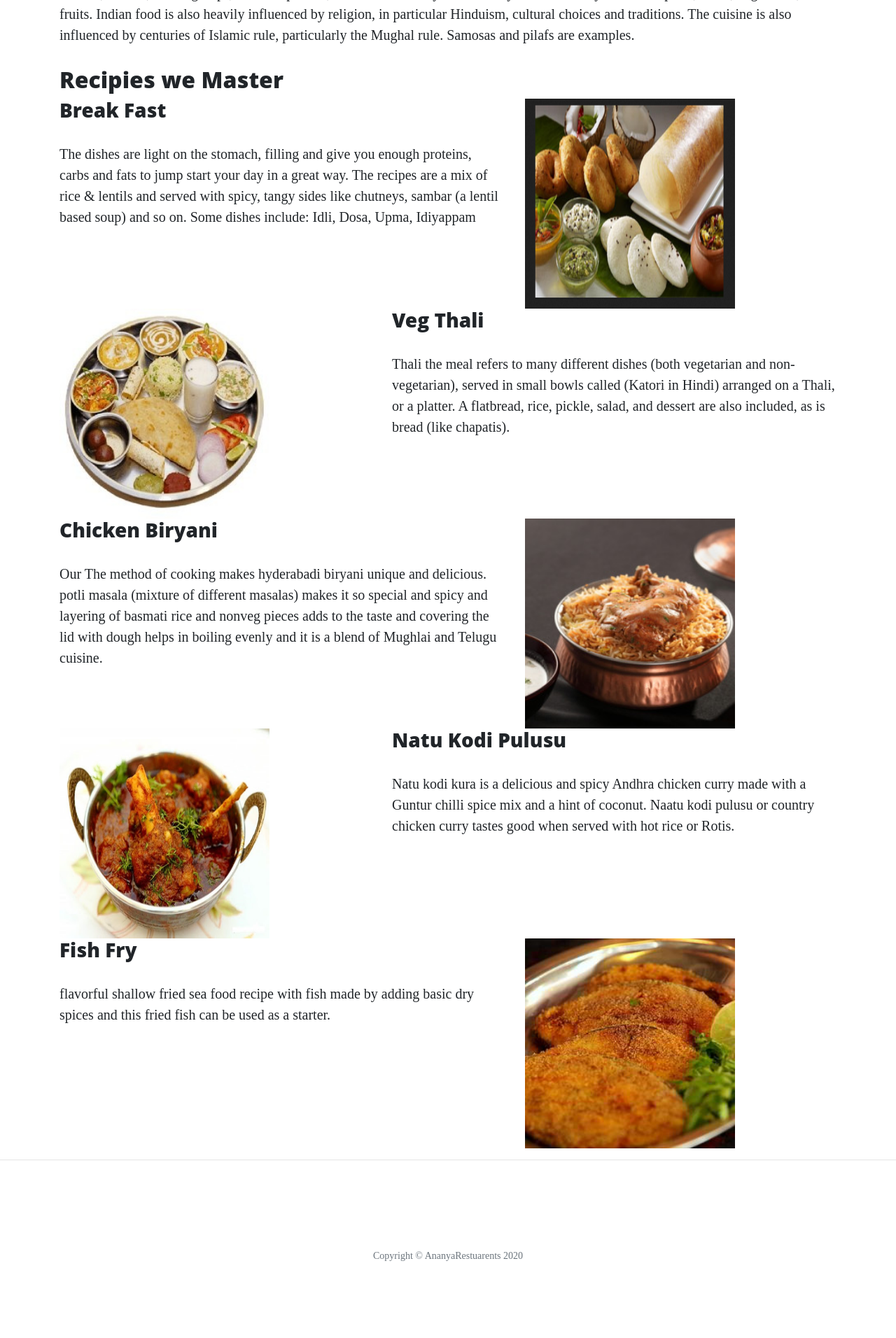
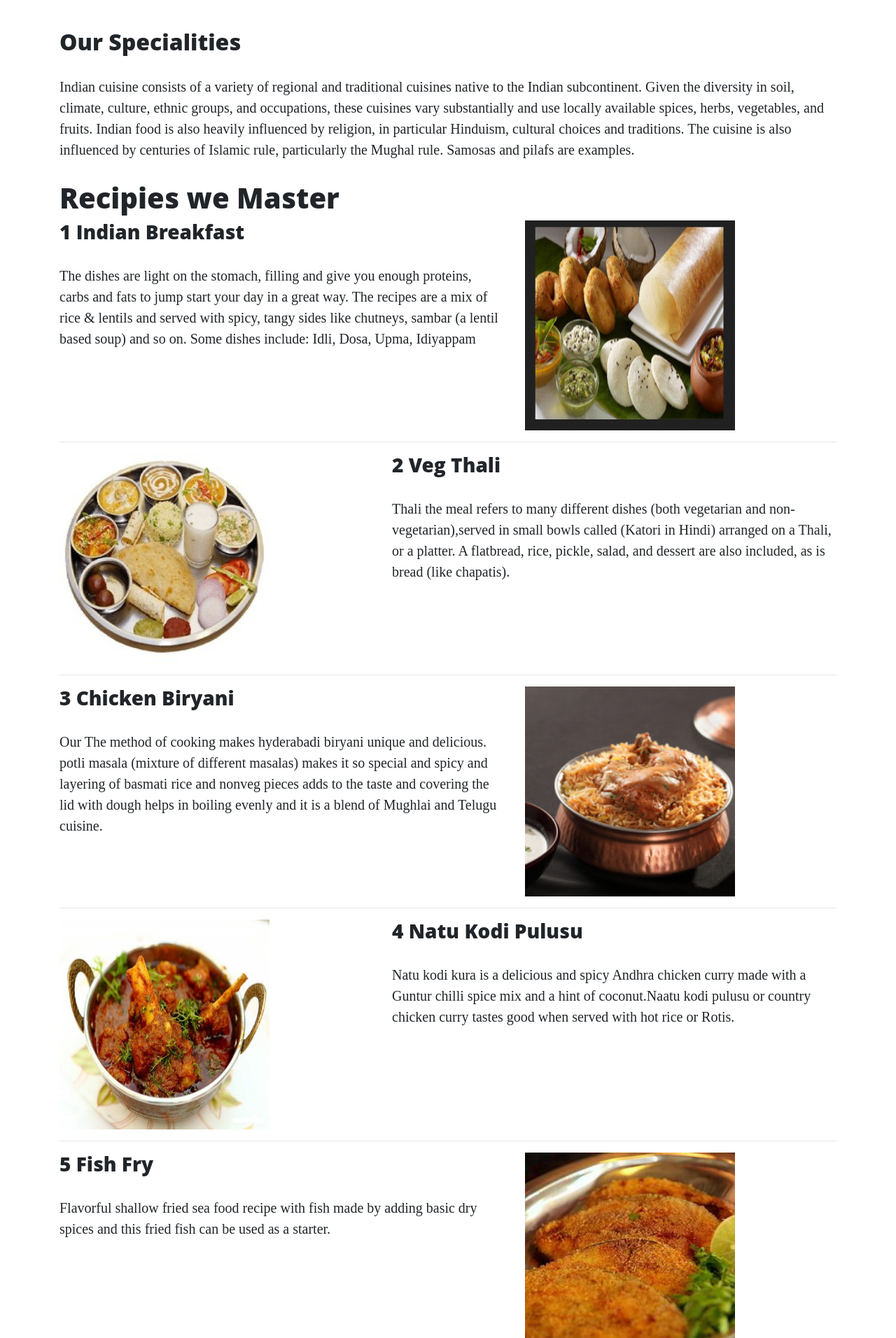
Before and after one commit to bsdebora/unittest, a Flask app: page /ourspecialities in a window 1280 px wide. Shown: the part 705-2617 px from the top of the page at 70% size. Before the commit the page ends 2507 px from the top, so only its background shows below. Run offline with Flask 2, Linux system fonts and the light colour scheme; some libraries are stand-ins or nearby versions.

Commit message:
got data from the backend displayed through on the frontend

```diff
--- /dev/null
+++ b/data/dishes.json
@@ -0,0 +1,39 @@
+[
+
+    {
+        "name": "Indian Breakfast",
+        "description": "The dishes are light on the stomach, filling and give you enough proteins, carbs and fats to jump start your day in a great way. The recipes are a mix of rice & lentils and served with spicy, tangy sides like chutneys, sambar (a lentil based soup) and so on. Some dishes include: Idli, Dosa, Upma, Idiyappam",
+        "image_source": "static/img/breakfast.png"
+    },
+     {
+        "name": "Veg Thali",
+        "description": "Thali the meal refers to many different dishes (both vegetarian and non-vegetarian),served in small bowls called (Katori in Hindi) arranged on a Thali, or a platter. A flatbread, rice, pickle, salad, and dessert are also included, as is bread (like chapatis).",
+        "image_source": "static/img/lunch thali.jpg"
+    },
+       {
+        "name": "Chicken Biryani",
+        "description": "Our The method of cooking makes hyderabadi biryani unique and delicious. potli masala (mixture of different masalas) makes it so special and spicy and layering of basmati rice and nonveg pieces adds to the taste and covering the lid with dough helps in boiling evenly and it is a blend of Mughlai and Telugu cuisine.",
+        "image_source": "static/img/hyderabadi-chicken-biryani.jpg"
+    },
+     {
+        "name": "Natu Kodi Pulusu",
+        "description": "Natu kodi kura is a delicious and spicy Andhra chicken curry made with a Guntur chilli spice mix and a hint of coconut.Naatu kodi pulusu or country chicken curry tastes good when served with hot rice or Rotis.",
+        "image_source": "static/img/Chicken curry.jpg"
+    },
+      {
+        "name": "Fish Fry",
+        "description": "Flavorful shallow fried sea food recipe with fish made by adding basic dry spices and this fried fish can be used as a starter.",
+        "image_source": "static/img/fish-fry.jpg"
+    },
+        {
+        "name": "Spicy Fish Gravy",
+        "description": "Delicious, flavourful spicy, tangy, fish curry in an onion tomato base. The spicy flavours of this recipe will surely take your food experience up by a notch!",
+        "image_source": "static/img/Hyderabadi Fish Curry.JPG"
+    },
+     {
+        "name": "Mutton Curry",
+        "description": "Rogan josh, also written roghan josh or roghan ghosht, is an aromatic curried meat dish of Persian or Kashmiri origin. It is made with red meat, traditionally lamb or goat. It is coloured and flavoured primarily by alkanet flower or root and Kashmiri chilies. It is one of the signature recipes of Kashmiri cuisine. ",
+        "image_source": "static/img/muttonroganjosh.jpg"
+    }
+
+]
--- a/run.py
+++ b/run.py
@@ -1,4 +1,5 @@
 import os
+import json
 from flask import Flask , render_template
 
 app = Flask(__name__)
@@ -11,17 +12,20 @@ def index():
 
 @app.route("/ourspecialities")
 def ourspecialities():
-    return render_template("ourspecialities.html")
+    data = []
+    with open("data/dishes.json","r") as json_data:
+        data = json.load(json_data)
+    return render_template("ourspecialities.html", page_title="Our Specialities", dishes =data)
 
 
 @app.route("/contact")
 def contact():
-    return render_template("contact.html")
+    return render_template("contact.html", page_title = "Contact Us")
 
 
 @app.route("/careers")
 def careers():
-    return render_template("careers.html")
+    return render_template("careers.html", age_title = "Come work with us")
 
 
 if __name__ == '__main__':
--- a/templates/base.html
+++ b/templates/base.html
@@ -43,7 +43,7 @@
       <div class="row">
         <div class="col-lg-8 col-md-10 mx-auto">
           <div class="site-heading">
-            <h1>Great Food &amp; Great Life</h1>
+            <h1> Nothing brings people together like Good Food</h1>
 
           </div>
         </div>
--- a/templates/careers.html
+++ b/templates/careers.html
@@ -1,5 +1,5 @@
 {% extends 'base.html' %}
 {% block content %}
 
-        <h2>Come work with us</h2>
+        <h2>{{ page_title }}</h2>
 {% endblock %}
--- a/templates/contact.html
+++ b/templates/contact.html
@@ -1,5 +1,5 @@
 {% extends 'base.html' %}
 {% block content %}
 
-        <h2>Contact Page</h2>
+        <h2>{{ page_title }}</h2>
 {% endblock %}
--- a/templates/ourspecialities.html
+++ b/templates/ourspecialities.html
@@ -1,64 +1,43 @@
 {% extends 'base.html' %}
 {% block content %}
+
+
+    <h2>{{ page_title }}</h2>
     <p>Indian cuisine consists of a variety of regional and traditional cuisines native to the Indian subcontinent.
     Given the diversity in soil, climate, culture, ethnic groups, and occupations,
     these cuisines vary substantially and use locally available spices, herbs, vegetables, and fruits.
     Indian food is also heavily influenced by religion, in particular Hinduism, cultural choices and traditions.
     The cuisine is also influenced by centuries of Islamic rule, particularly the Mughal rule.
     Samosas and pilafs are examples.</p>
-    <h2>Recipies we Master</h2>
+
+    <h1>Recipies we Master</h1>
+
+    {% for dish in dishes %}
 
     <div class="row featurette">
+    {% if loop.index %2 != 0 %}
         <div class="col-md-7">
-            <h3>Break Fast</h3>
-            <p>The dishes are light on the stomach, filling and give you enough proteins,
-            carbs and fats to jump start your day in a great way.
-            The recipes are a mix of rice & lentils and served with spicy, tangy sides like chutneys,
-            sambar (a lentil based soup) and so on.
-            Some dishes include: Idli, Dosa, Upma, Idiyappam</p>
+            <h3> {{ loop.index}} {{ dish.name }}</h3>
+            <p>{{ dish.description}}</p>
         </div>
         <div class="col-md-5">
-            <img src="static/img/breakfast.png" style="width: 300px;height: 300px;"/>
+            <img class="featurette-image img-responsive "  src="{{ dish.image_source }}" style="width: 300px;height: 300px;"/>
         </div>
+    {% else %}
+            <div class="col-md-5">
+            <img class="featurette-image img-responsive "  src="{{ dish.image_source }}" style="width: 300px;height: 300px;"/>
+        </div>
+           <div class="col-md-7">
+            <h3> {{ loop.index}} {{ dish.name }}</h3>
+            <p>{{ dish.description}}</p>
+        </div>
+    {% endif %}
+
     </div>
-    <div class="row featurette">
-      <div class="col-md-5">
-            <img src="static/img/lunch thali.jpg" style="width: 300px; height: 300px;"/>
-        </div>
-        <div class="col-md-7">
-            <h3>Veg Thali</h3>
-            <p>Thali the meal refers to many different dishes (both vegetarian and non-vegetarian),
-            served in small bowls called (Katori in Hindi) arranged on a Thali, or a platter.
-            A flatbread, rice, pickle, salad, and dessert are also included, as is bread (like chapatis).</p>
-        </div>
-    </div>
-     <div class="row featurette">
-        <div class="col-md-7">
-            <h3>Chicken Biryani</h3>
-            <p>Our The method of cooking makes hyderabadi biryani unique and delicious. potli masala (mixture of different masalas) makes it so special and spicy and layering of basmati rice and nonveg pieces adds to the taste
-             and covering the lid with dough helps in boiling evenly and it is a blend of Mughlai and Telugu cuisine.</p>
-        </div>
-        <div class="col-md-5">
-            <img src="static/img/hyderabadi-chicken-biryani.jpg" style="width: 300px;height: 300px;"/>
-        </div>
-    </div>
-        <div class="row featurette">
-      <div class="col-md-5">
-            <img src="static/img/Chicken curry.jpg" style="width: 300px;height: 300px;"/>
-        </div>
-        <div class="col-md-7">
-            <h3>Natu Kodi Pulusu</h3>
-            <p>Natu kodi kura is a delicious and spicy Andhra chicken curry made with a Guntur chilli spice mix and a hint of coconut.
-            Naatu kodi pulusu or country chicken curry tastes good when served with hot rice or Rotis.</p>
-        </div>
-    </div>
-    <div class="row featurette">
-        <div class="col-md-7">
-            <h3>Fish Fry</h3>
-            <p>flavorful shallow fried sea food recipe with fish made by adding basic dry spices and this fried fish can be used as a starter.</p>
-        </div>
-        <div class="col-md-5">
-            <img src="static/img/fish-fry.jpg" style="width: 300px; height: 300px;"/>
-        </div>
-    </div>
+    {% if loop.index != 7 %}
+
+    <hr class="featurette-divider">
+   {% endif %}
+
+    {% endfor %}
 {% endblock %}
```
Also changed, not shown: templates/index.html (+0 -9 lines), static/img/Chats.jpg (added), static/img/Hyderabadi Fish Curry.JPG (added), static/img/muttonroganjosh.jpg (added).
